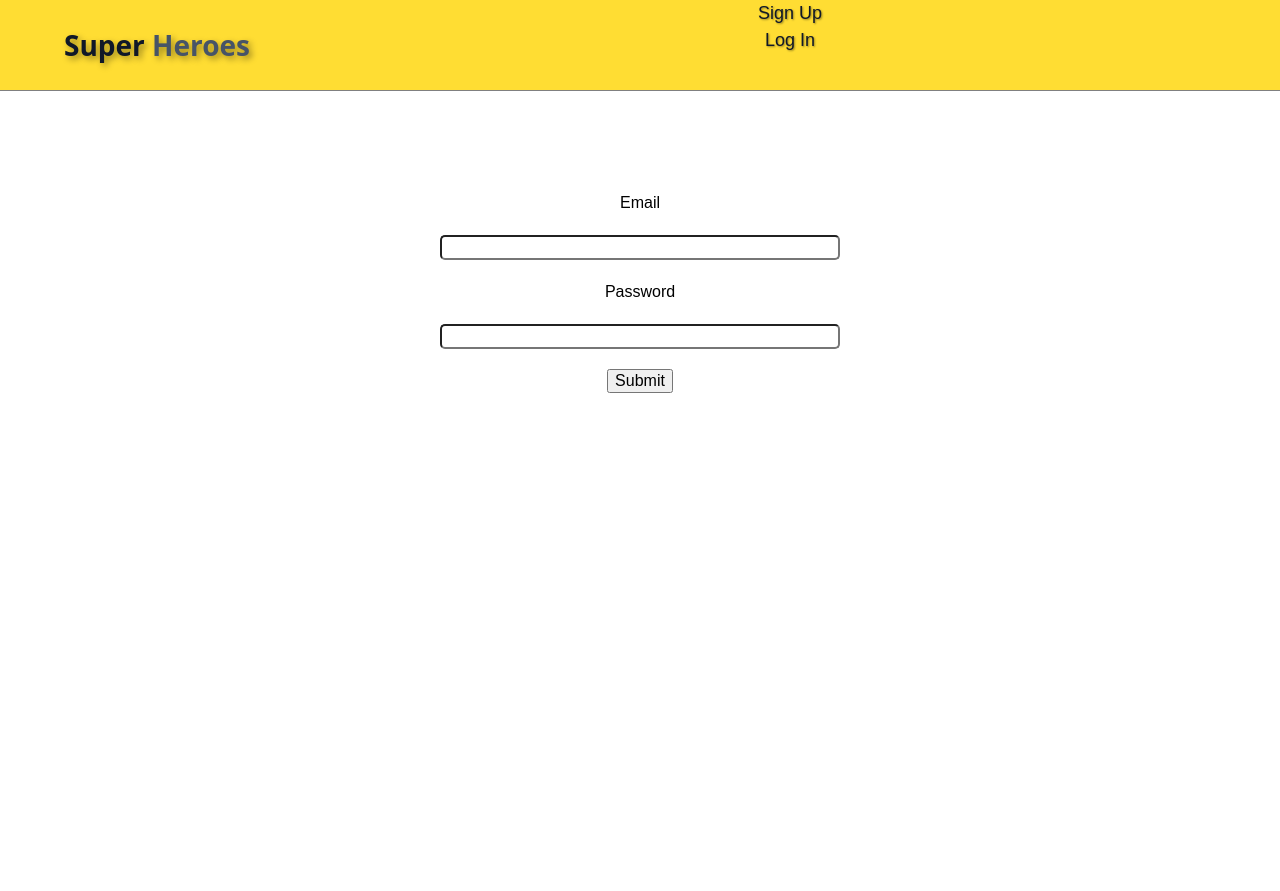
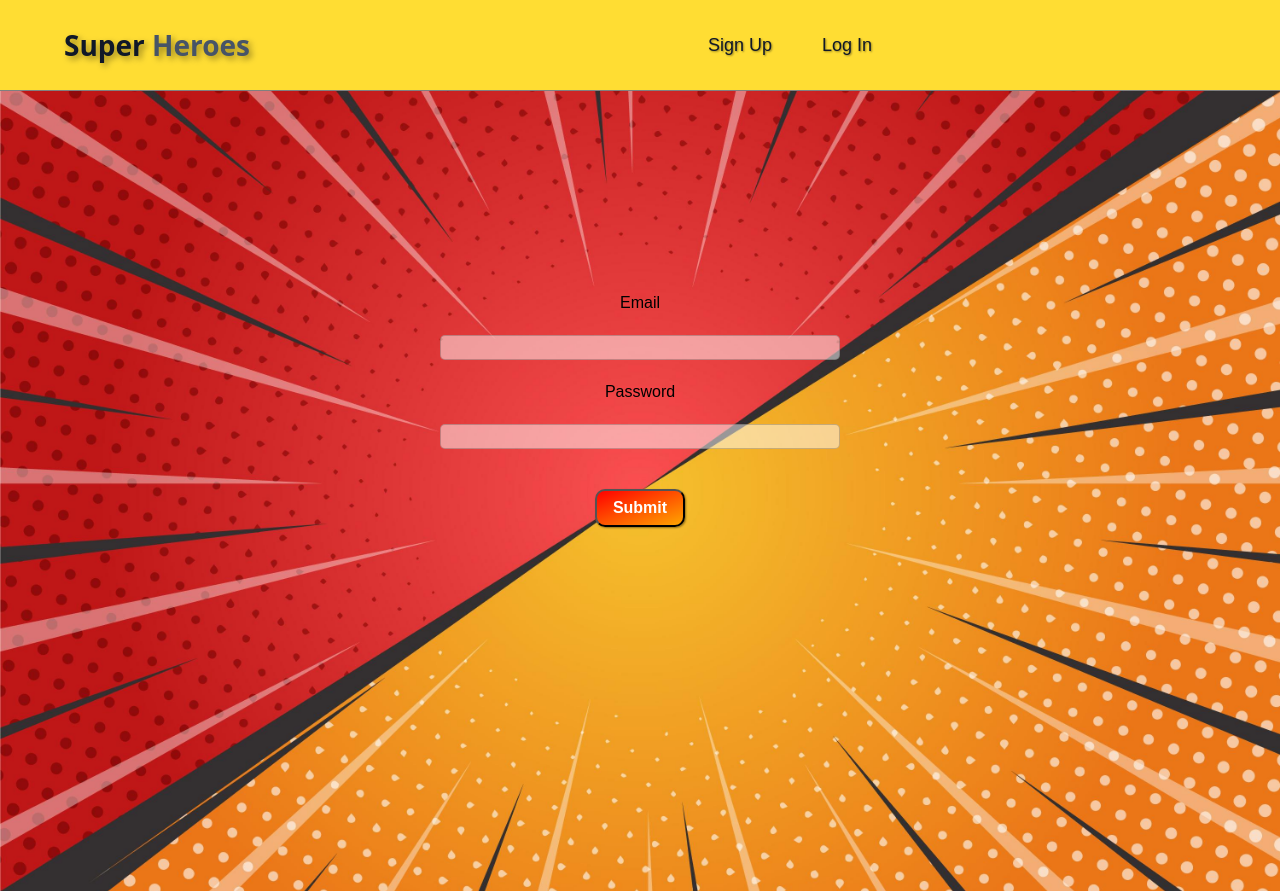
Before and after one commit to YakymenkoOleksandr/Superhero-frontend, a React (Vite) app: page /login in a window 1280 px wide. Before the commit the page ends 800 px from the top, so only its background shows below. Built offline with nearby package versions, Linux system fonts and the light colour scheme; a web font is replaced by a local one.

Commit message:
addcomit
Оформлена сторінка логінізації та авторизації.

```diff
--- a/src/components/Auth/Auth.jsx
+++ b/src/components/Auth/Auth.jsx
@@ -71,7 +71,7 @@ export default function Auth() {
   };
 
   return (
-    <div>
+    <div className={css.backgroungImg}>
       <Formik
         initialValues={initialValues}
         onSubmit={handleSubmit}
--- a/src/components/Auth/Auth.module.css
+++ b/src/components/Auth/Auth.module.css
@@ -4,11 +4,41 @@
   align-items: center;
   justify-content: center;
   gap: 20px;
-    margin-top: 100px;
 }
 
 .field {
   width: 400px;
   height: 25px;
   border-radius: 5px;
+  background-color: rgba(255, 255, 255, 0.5);
+  border: 1px solid rgba(0, 0, 0, 0.2);
 }
+
+.backgroungImg {
+  background-image: url("../../assets/Backgroundforsuperheroespage.jpg");
+  background-size: cover;
+  background-repeat: no-repeat;
+  background-position: center center;
+  width: 100vw;
+  height: 100vh;
+  padding-top: 150px;
+}
+
+.btn {
+  margin-top: 20px;
+  align-self: center;
+  border-radius: 10px;
+  box-shadow: 1px 1px 2px rgba(0, 0, 0, 0.4);
+  cursor: pointer;
+  background: linear-gradient(to bottom right, red, orange);
+  color: white;
+  font-weight: 600;
+  padding: 8px 16px;
+  transition: 0.3s ease-in-out 0s, color 0.3s ease-in-out 0s;
+}
+
+.btn:hover {
+  background: linear-gradient(to bottom right, orange, red);
+  color: rgb(255, 192, 192);
+  box-shadow: 2px 2px 4px rgba(0, 0, 0, 0.4);
+}
--- a/src/components/Header/Header.jsx
+++ b/src/components/Header/Header.jsx
@@ -62,7 +62,7 @@ function Header() {
               </li>
             </div>
           ) : (
-            <div>
+            <div className={css.navBlock}>
               <li className={css.navigationElementHeader}>
                 <NavLink to="/auth" className={css.navigationLink}>
                   Sign Up
--- a/src/components/LogIn/LogIn.jsx
+++ b/src/components/LogIn/LogIn.jsx
@@ -74,6 +74,7 @@ export default function LogIn() {
   };
 
   return (
+    <div className={css.backgroungImg}>
     <div className={css.main}>
       <Formik
         initialValues={initialValues}
@@ -106,6 +107,7 @@ export default function LogIn() {
           </button>
         </Form>
       </Formik>
-    </div>
+      </div>
+      </div>
   );
 }
--- a/src/components/LogIn/LogIn.module.css
+++ b/src/components/LogIn/LogIn.module.css
@@ -4,11 +4,41 @@
   align-items: center;
   justify-content: center;
   gap: 20px;
-    margin-top: 100px;
 }
 
 .field {
   width: 400px;
   height: 25px;
   border-radius: 5px;
+  background-color: rgba(255, 255, 255, 0.5);
+  border: 1px solid rgba(0, 0, 0, 0.2);
 }
+
+.backgroungImg {
+  background-image: url("../../assets/Backgroundforsuperheroespage.jpg");
+  background-size: cover;
+  background-repeat: no-repeat;
+  background-position: center center;
+  width: 100vw;
+  height: 100vh;
+  padding-top: 200px;
+}
+
+.btn {
+  margin-top: 20px;
+  align-self: center;
+  border-radius: 10px;
+  box-shadow: 1px 1px 2px rgba(0, 0, 0, 0.4);
+  cursor: pointer;
+  background: linear-gradient(to bottom right, red, orange);
+  color: white;
+  font-weight: 600;
+  padding: 8px 16px;
+  transition: 0.3s ease-in-out 0s, color 0.3s ease-in-out 0s;
+}
+
+.btn:hover {
+  background: linear-gradient(to bottom right, orange, red);
+  color: rgb(255, 192, 192);
+  box-shadow: 2px 2px 4px rgba(0, 0, 0, 0.4);
+}
```
Lines whose indentation alone changed are shown as unchanged.
